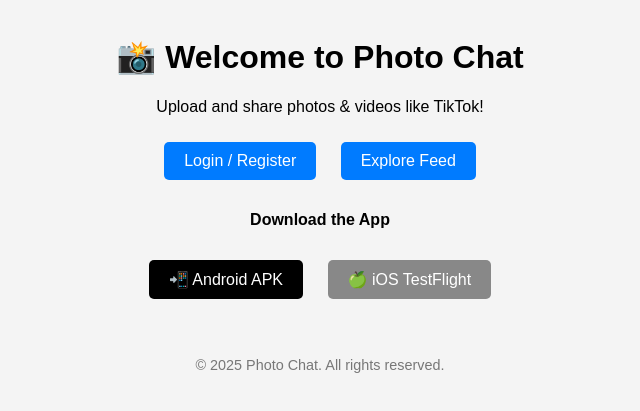
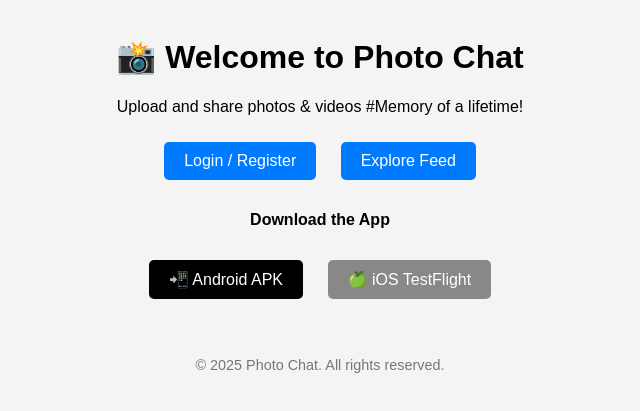
Before and after one commit to CBMSA/photo-chat, a website: page index.html in a window 1280 px wide. Shown: the part 135-546 px from the top of the page, without its empty margins (320-960 px from the left). Drawn offline with Linux system fonts and the light colour scheme; files whose address does not match are found by name.

Commit message:
Update index.html

```diff
--- a/index.html
+++ b/index.html
@@ -9,7 +9,7 @@
 <body class="centered">
   <img src="assets/logo.png" alt="Photo Chat Logo" style="width:100px;margin-bottom:1rem;">
   <h1>📸 Welcome to Photo Chat</h1>
-  <p>Upload and share photos & videos like TikTok!</p>
+  <p>Upload and share photos & videos #Memory of a lifetime!</p>
   <a href="login.html" class="btn">Login / Register</a>
   <a href="feed.html" class="btn">Explore Feed</a>
   <h4>Download the App</h4>
```
